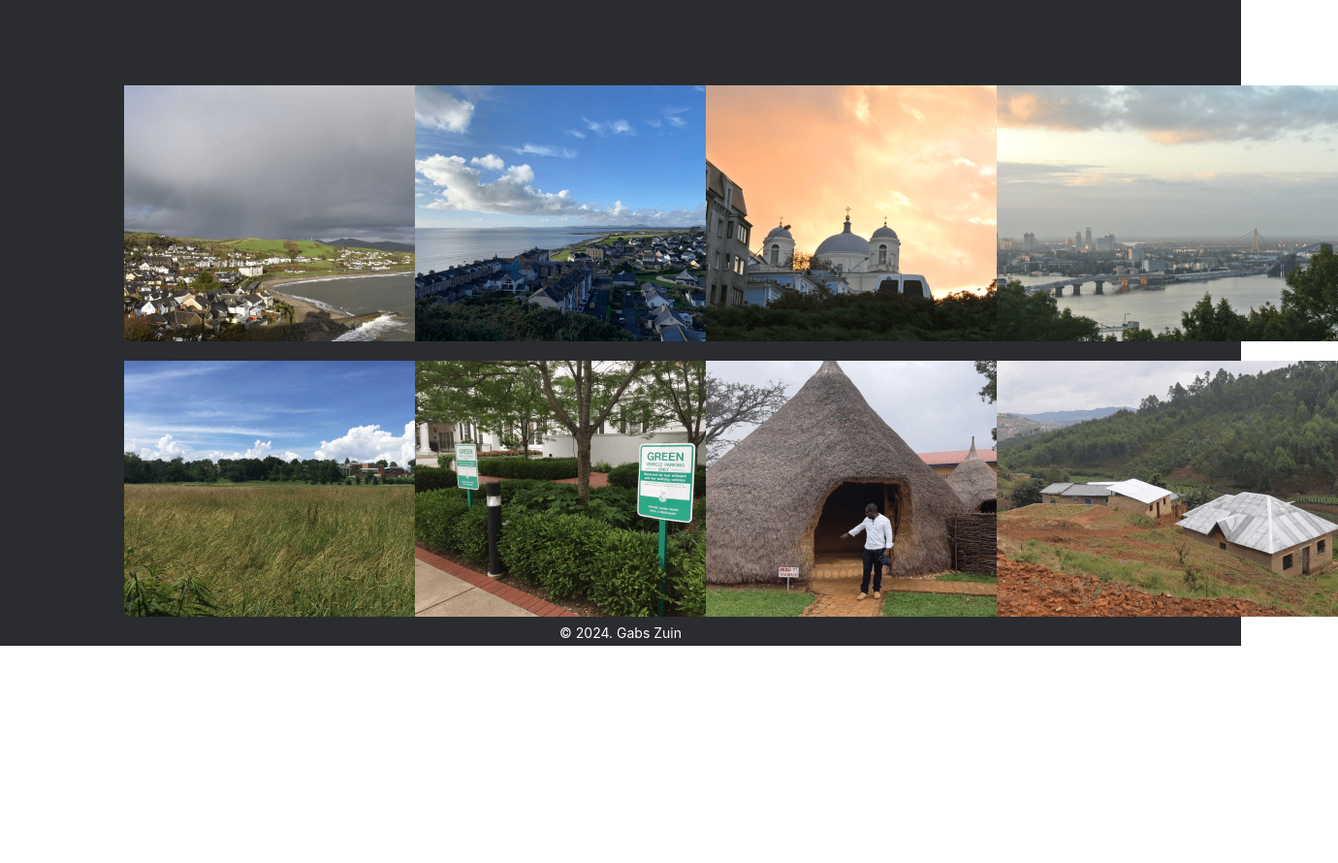
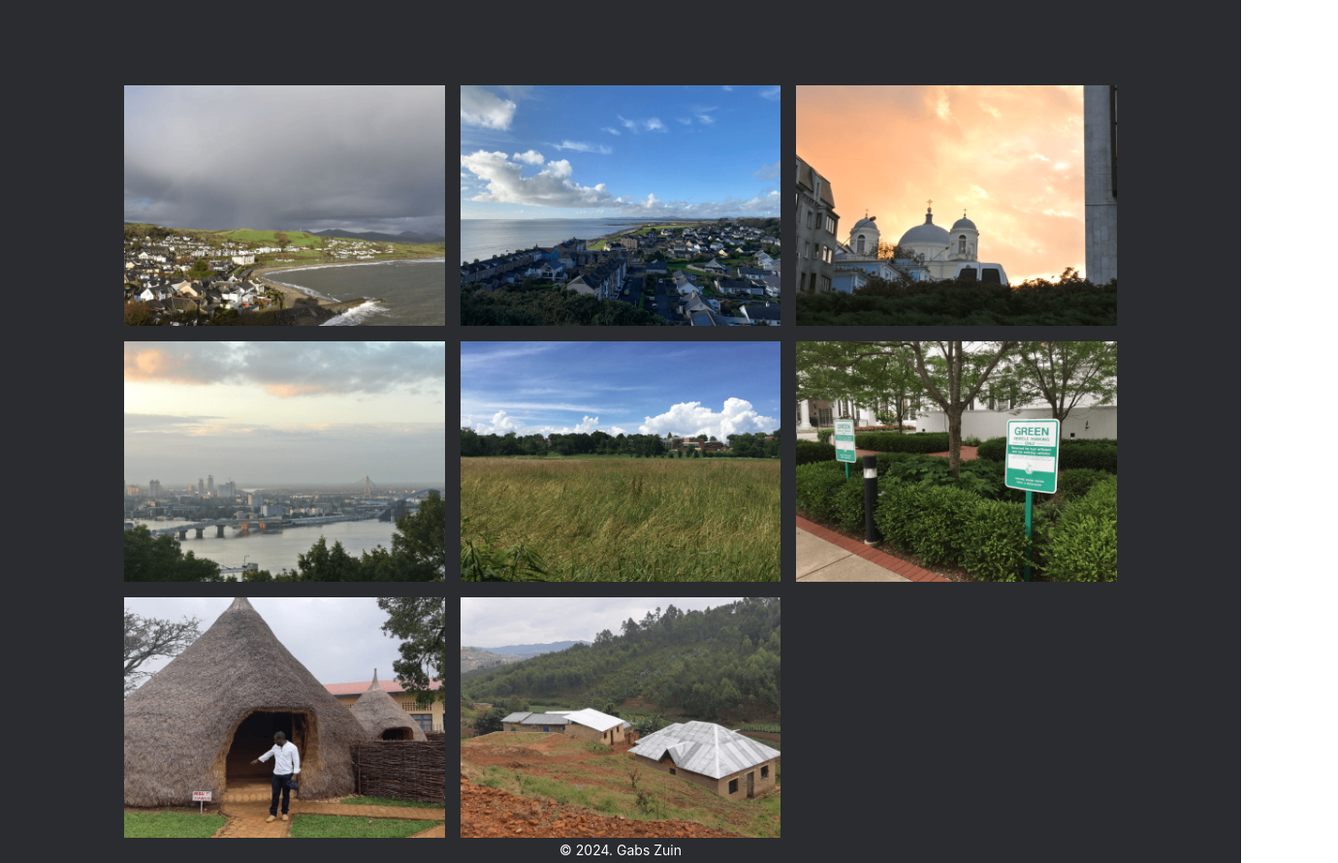
Before and after one commit to Gab-Zuin/web_project_homeland, a plain HTML site: page index.html in a window 1280 px wide. Shown: the part 1815-2705 px from the top of the page at 97% size, 1380 px wide, since content can reach past the window. Before the commit the page ends 2481 px from the top, so only its background shows below. Drawn offline with Linux system fonts and the light colour scheme; a web font is replaced by a local one.

Commit message:
Se agrega estilo al 1er mod place

```diff
--- a/blocks/photogrid.css
+++ b/blocks/photogrid.css
@@ -2,38 +2,16 @@
   display: grid;
   width: 80%;
   margin: 0 auto;
+  /*
   grid-template-columns: repeat(4, 1fr);
   grid-template-rows: repeat(2, auto);
+  */
+  grid-template-columns: repeat(auto-fit, minmax(284px, 4fr));
   gap: 16px;
 }
 
 .photo-grid__item {
-  max-width: 284px;
+  width: 100%;
   margin: 0;
+  gap: 16px;
 }
-
-/*
-.bahia {
-}
-
-.costa {
-}
-
-.cupula {
-}
-
-.puente {
-}
-
-.prado {
-}
-
-.jardineras {
-}
-
-.paja {
-}
-
-.lomas {
-}
-*/
--- a/index.html
+++ b/index.html
@@ -66,64 +66,48 @@
             </div>
           </div>
         </section>
-        <div class="photo-grid">
-          <div class="photo-grid__item">
+        <section class="photo-grid">
           <img
             src="./images/1 Bahia.png"
             alt="Imagen de Bahia"
-              class="bahia"
+            class="photo-grid__item"
           />
-          </div>
-          <div class="photo-grid__item">
           <img
             src="./images/2 Costa.png"
-              alt="Imagen de Consta"
-              class="costa"
+            alt="Imagen de Costa"
+            class="photo-grid__item"
           />
-          </div>
-          <div class="photo-grid__item">
           <img
             src="./images/3 Cupulas.png"
             alt="Imagen de Cupula"
-              class="cupula"
+            class="photo-grid__item"
           />
-          </div>
-          <div class="photo-grid__item">
           <img
             src="./images/4 Puente Rio.png"
             alt="Imagen de Puente"
-              class="puente"
+            class="photo-grid__item"
           />
-          </div>
-          <div class="photo-grid__item">
           <img
             src="./images/5 Prado.png"
             alt="imagen de Prado"
-              class="prado"
+            class="photo-grid__item"
           />
-          </div>
-          <div class="photo-grid__item">
           <img
             src="./images/6 Jardineras.png"
             alt="Imagen de Jardineras"
-              class="jardineras"
+            class="photo-grid__item"
           />
-          </div>
-          <div class="photo-grid__item">
           <img
             src="./images/7 Casas paja.png"
             alt="Imagen de Casas Paja"
-              class="paja"
+            class="photo-grid__item"
           />
-          </div>
-          <div class="photo-grid__item">
           <img
             src="./images/8 Casas Lomas.png"
             alt="Imagen de Casas Lomas"
-              class="lomas"
+            class="photo-grid__item"
           />
-          </div>
-        </div>
+        </section>
 
         <section class="places"></section>
       </main>
```
Lines whose indentation alone changed are shown as unchanged.
